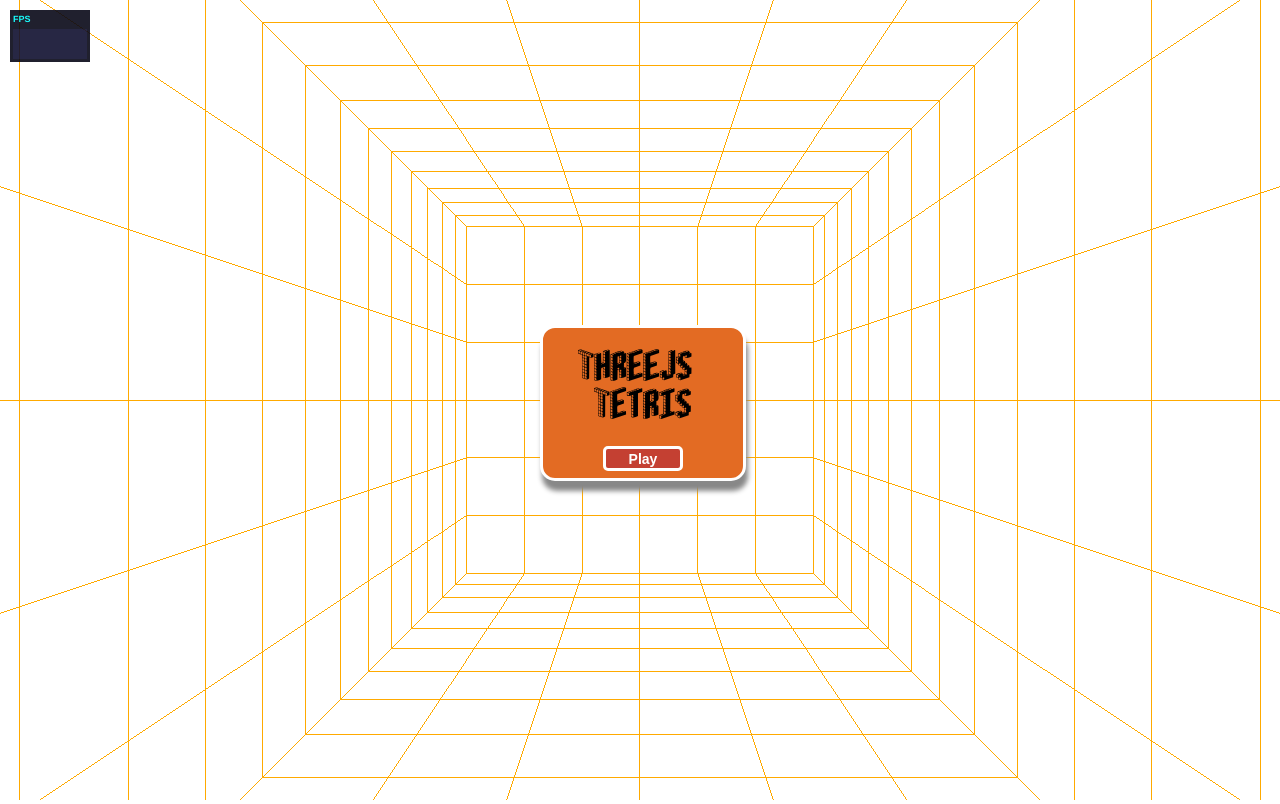
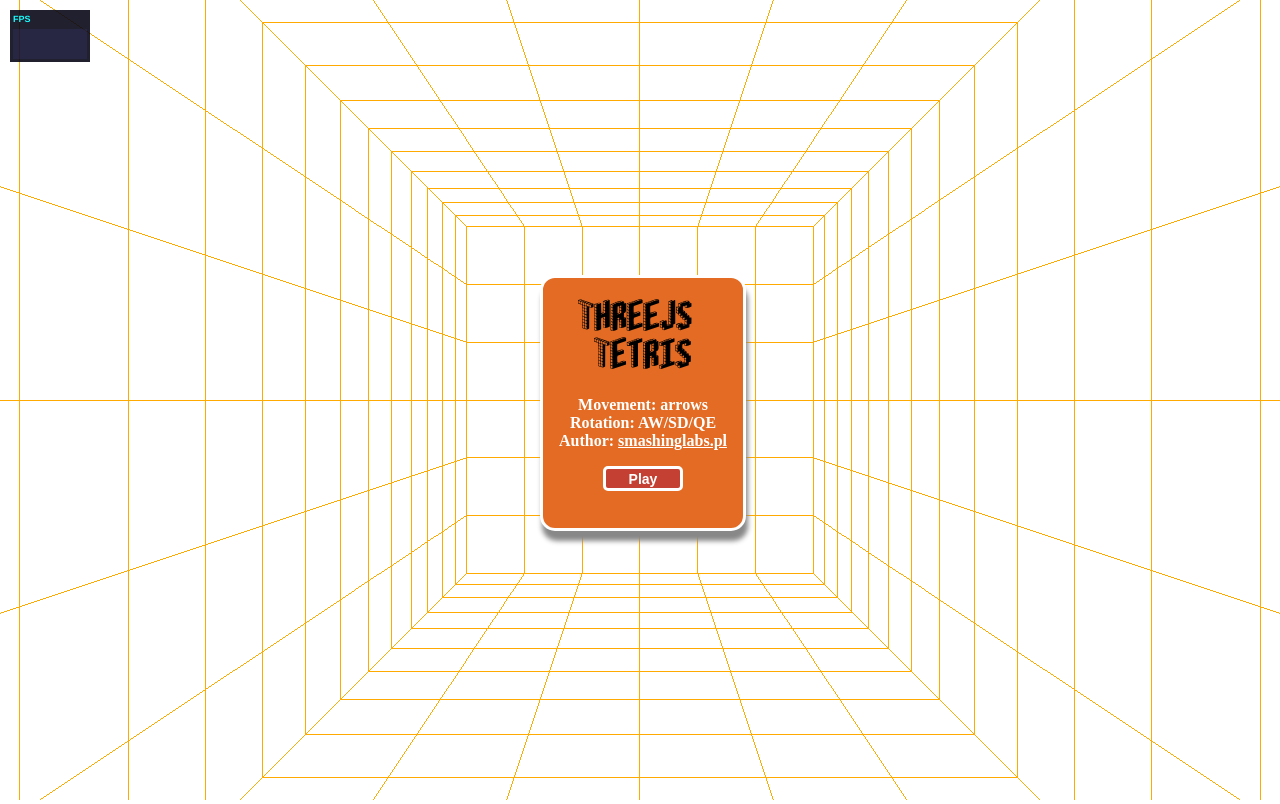
Before and after one commit to fridek/Threejs-Tetris, a plain HTML site: page index.html in a window 1280 px wide. Drawn offline with Linux system fonts and the light colour scheme.

Commit message:
instructions

```diff
--- a/index.html
+++ b/index.html
@@ -8,10 +8,10 @@
 		#menu {
 			position: absolute;
 			width: 200px;
-			height: 150px;
+			height: 250px;
 
 			top: 50%; left: 50%;
-			margin: -75px 0 0 -100px;
+			margin: -125px 0 0 -100px;
 
 			text-align: center;
 
@@ -21,6 +21,9 @@
 			background-color: #E36B23;
 			box-shadow: 2px 10px 5px #888;
 		}
+
+    #menu p {font-weight: bold; color: #fff;}
+    #menu p a {color: #fff;}
 
 		#menu button {
 			width: 80px;
@@ -66,6 +69,11 @@
   <body onload="Tetris.init()">
 	<div id="menu">
 		<h1>Three.js Tetris</h1>
+    <p>
+      Movement: arrows<br>
+      Rotation: AW/SD/QE<br>
+      Author: <a href="http://www.smashinglabs.pl">smashinglabs.pl</a>
+    </p>
 		<button id="play_button">Play</button>
 	</div>
 
```
